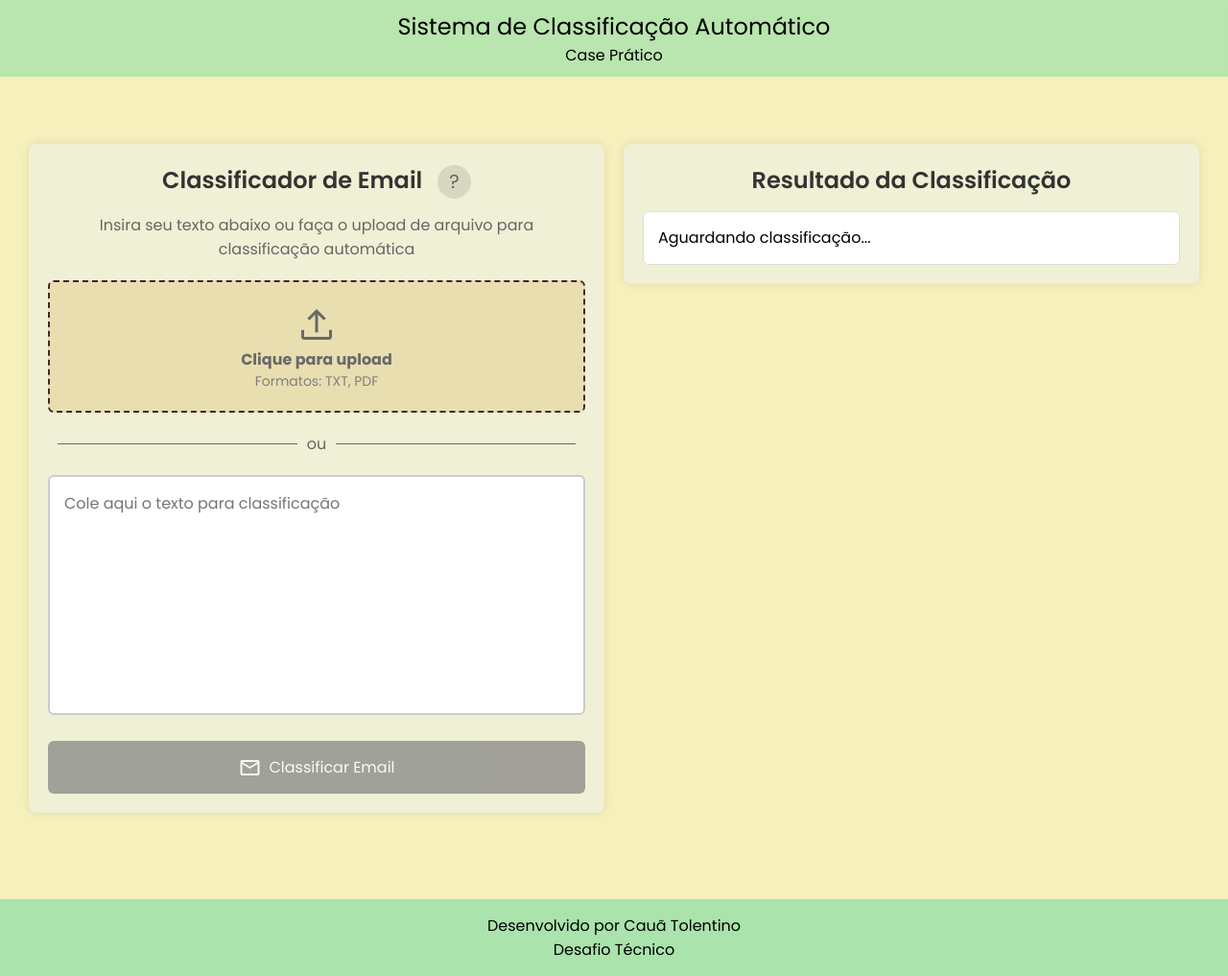
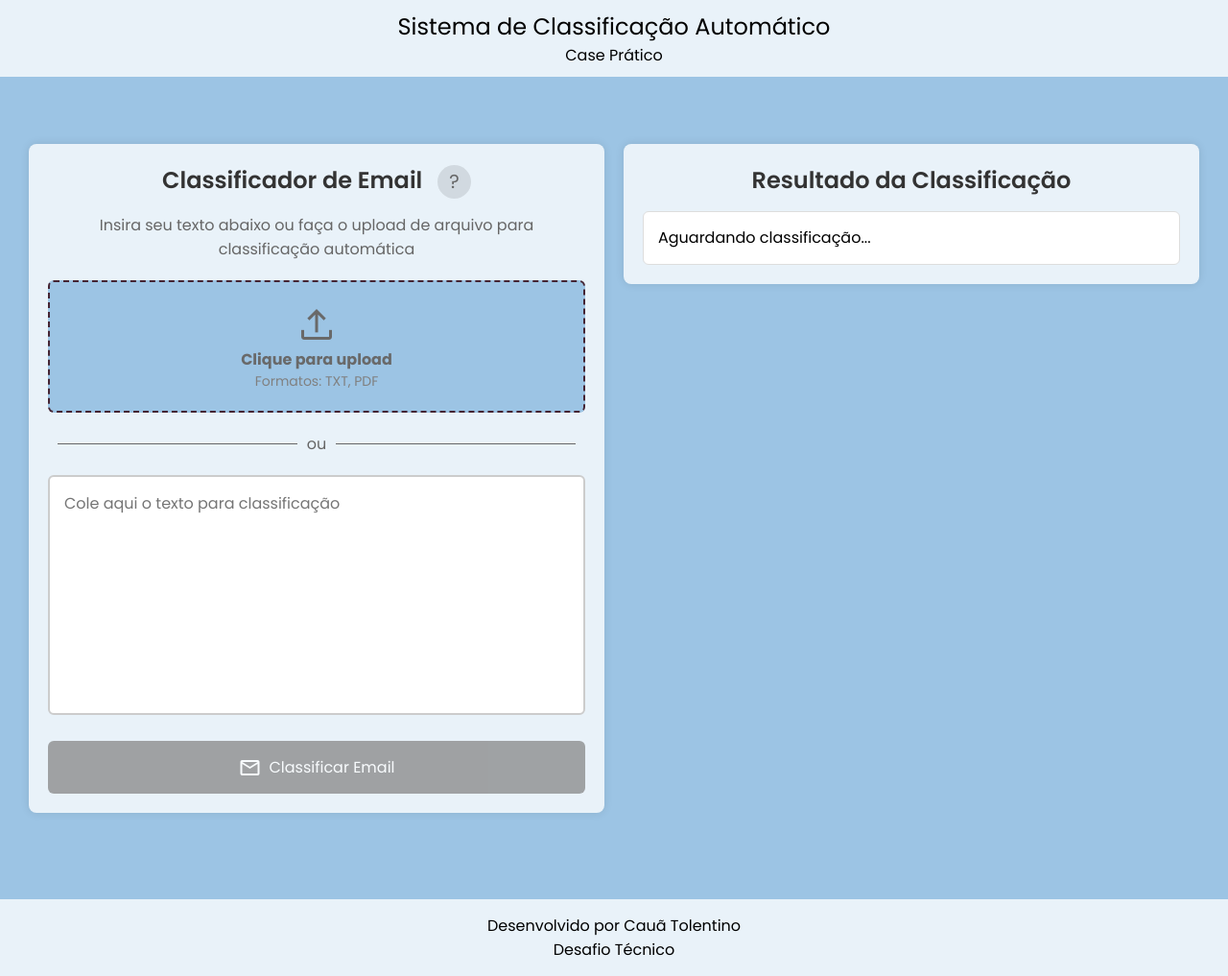
Before and after one commit to cauatolentino/CaseAutoU, a Flask app: page / in a window 1280 px wide. Shown: the whole page at 96% size. Run offline with Flask 3, Linux system fonts and the light colour scheme.

Commit message:
Change Styles

```diff
--- a/static/css/style.css
+++ b/static/css/style.css
@@ -16,7 +16,7 @@
 }
 
 body{
-    background-color: #f6f0bc;
+    background-color: #9CC4E4;
 }
 
 header {
@@ -26,10 +26,9 @@ header {
     flex-direction: column;
     justify-content: center;
     align-items: center;
-    background-color: rgba(170, 227, 171, 0.8);
+    background-color: #e9f2f9;
     backdrop-filter: blur(2px);
     -webkit-backdrop-filter: blur(2px);
-    /* position: fixed; */
     top: 0;
     left: 0;
     z-index: 1000;
@@ -38,7 +37,7 @@ header {
 main {
     width: 100%;
     min-height: calc(100vh - 160px);
-    background-color: #f6f0bc;
+    background-color: #9CC4E4;
     margin-bottom: 20px;
     padding: 20px;
     display: flex;
@@ -50,13 +49,11 @@ main {
     flex: 1;
     max-width: 600px;
     min-width: 300px;
-    /* max-height: calc(100vh - 200px); */
-    background-color: #eff0d5;
+    background-color: #e9f2f9;
     padding: 20px;
     border-radius: 8px;
     box-shadow: 0 0 10px rgba(0,0,0,0.1);
     margin: 50px 10px 50px;
-    /* overflow-y: auto; */
 }
 
 #main_section h2, #result_section h2{
@@ -189,10 +186,11 @@ main {
     align-items: center;
     border: 2px dashed #442433;
     border-radius: 6px;
-    background-color: #e9deb0;
+    background-color: #9cc4e4;
     cursor: pointer;
     padding: 20px;
     position: relative;
+    transition: background-color 0.3s ease-in-out, border-color 0.3s ease-in-out;
 }
 
 #upload_section #description_upload {
@@ -227,7 +225,7 @@ main {
 }
 
 #upload_section:hover {
-    background-color: #e0d5a8;
+    background-color: #7cadd4;
     border-color: #331a26;
 }
 
@@ -235,7 +233,7 @@ main {
     flex: 1;
     max-width: 600px;
     min-width: 300px;
-    background-color: #eff0d5;
+    background-color: #e9f2f9;
     padding: 20px;
     border-radius: 8px;
     box-shadow: 0 0 10px rgba(0,0,0,0.1);
@@ -557,7 +555,7 @@ footer{
     flex-direction: column;
     justify-content: center;
     align-items: center;
-    background-color: #aae3ab;
+    background-color: #e9f2f9;
 
     bottom: 0;
     left: 0;
```
